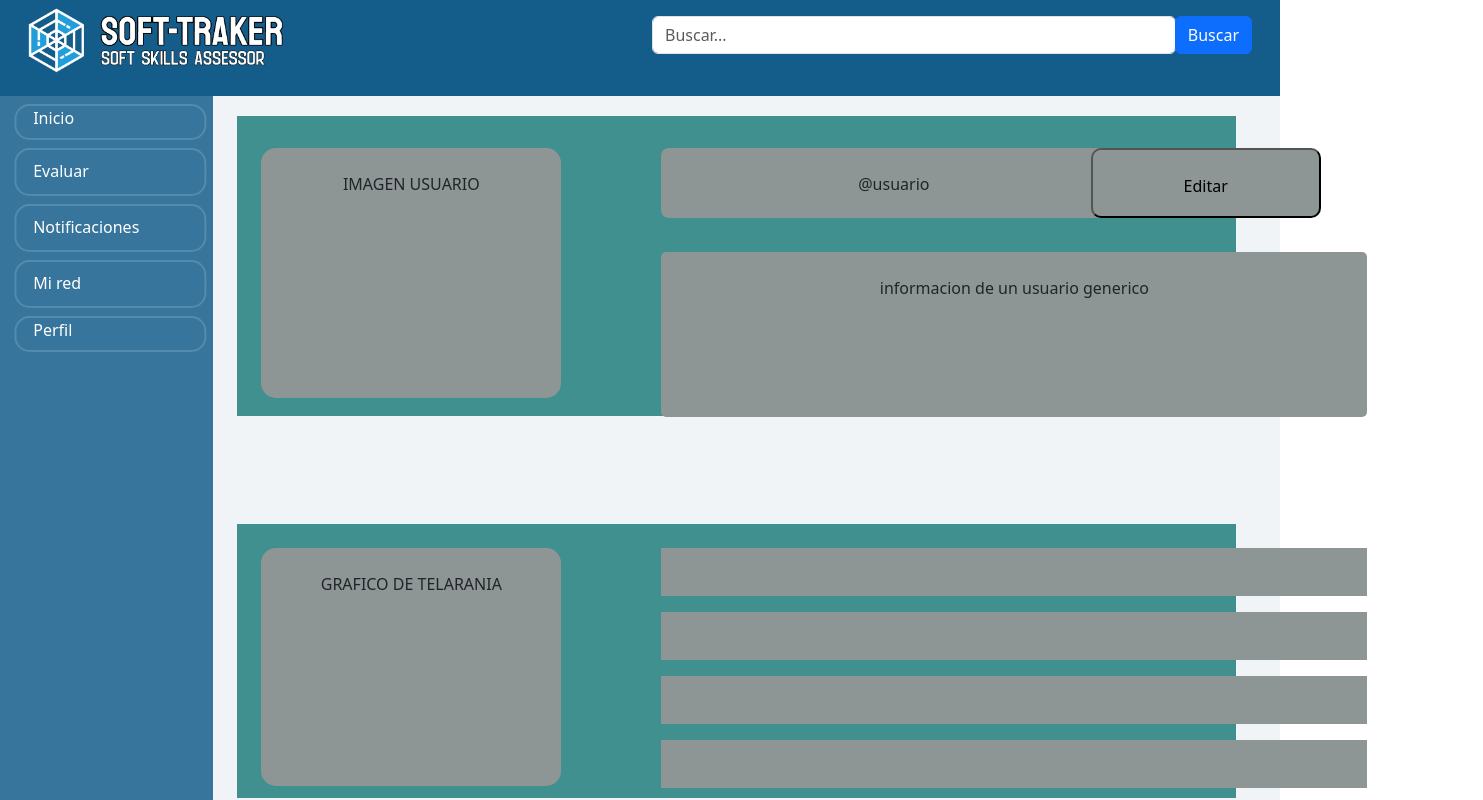
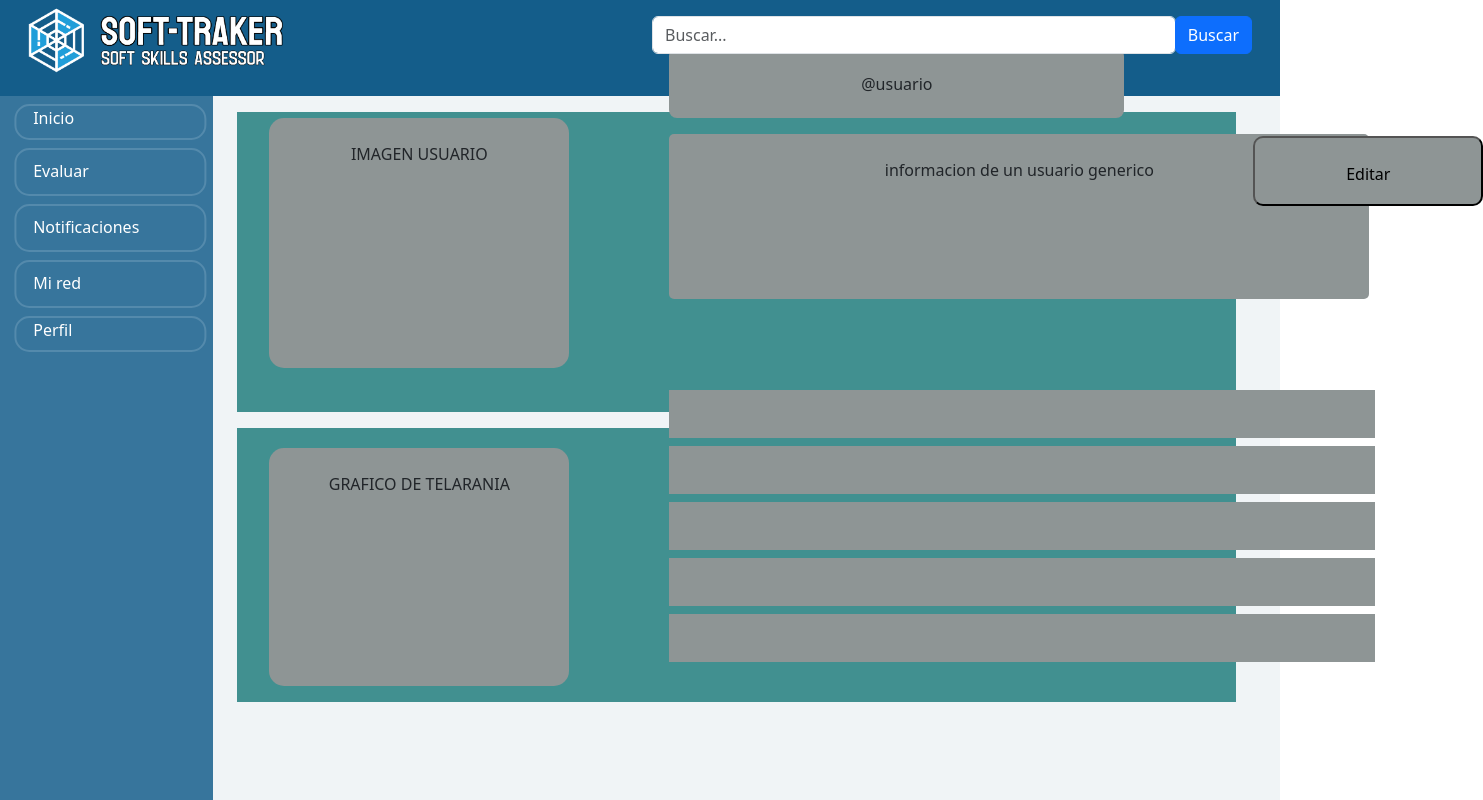
Before and after one commit to SoftTecky/website, a Vue app: page /profile in a window 1280 px wide. Shown: the top 800 px of the page, 1483 px wide, since content can reach past the window. Built offline with nearby package versions, Linux system fonts and the light colour scheme.

Commit message:
bugs del braian

```diff
--- a/src/views/ProfileView.vue
+++ b/src/views/ProfileView.vue
@@ -1,14 +1,15 @@
 <template>
     <div class="container">
         <div class="contentProfil">
-            <div class="Cuadrado-Principal"> </div>
+            <div class="Cuadrado-Principal">
+                <button class="Editar"> Editar </button>
                 <div class="Cuadro-foto"> IMAGEN USUARIO</div>
                 <div class="Cuadro-nombre">@usuario</div>
-            <button class="Editar"> Editar </button>
                 <div class="Cuadro-info"> informacion de un usuario generico</div>
             </div>
+        </div>
         <div class="conetntGraph">
-            <div class="Cuadro-inferior"></div>
+            <div class="Cuadro-inferior">
                 <div class="Cuadro-Grafico"> GRAFICO DE TELARANIA </div>
                 <div class="Primer-Cuadro"></div>
                 <div class="Segundo-Cuadro"></div>
@@ -17,7 +18,7 @@
                 <div class="Quinto-Cuadro"></div>
             </div>
         </div>
-
+    </div>
 </template>
 
 <script>
@@ -28,10 +29,6 @@ export default {
 </script>
 
 <style scoped>
-.box {
-    background-color: aqua;
-}
-
 .container {
     padding: -2vh;
     margin: 0.5vh 0 0 -2vh;
@@ -41,68 +38,67 @@ export default {
     width: 78vw;
     height: 300px;
     background-color: hsl(180, 38%, 41%);
-    position: absolute;
+
     padding: 3vh;
     margin: 2vh 0 0 2vh;
+}
+
+/* * { border: 1px solid red; } */
+
+.Editar {
+    width: 230px;
+    height: 70px;
+    background-color: hsl(180, 3%, 57%);
+    padding: 3vh;
+    /* top vh, right vw, bottom vh, left vw */
+    margin: 0 0 0 124vh;
+    border-radius: 10px;
 }
 
 .Cuadro-foto {
     width: 300px;
     height: 250px;
     background-color: hsl(180, 3%, 57%);
-    position: absolute;
     padding: 3vh;
-    margin: 6vh 0 0 5vh;
+    margin: -11vh 0 0 1vh;
     border-radius: 15px;
 }
 
 .Cuadro-nombre {
-    width: 465px;
+    width: 455px;
     height: 70px;
     background-color: hsl(180, 3%, 57%);
-    position: absolute;
     padding: 3vh;
-    margin: 6vh 0 0 55vh;
+    margin: -40vh 0 0 51vh;
     border-radius: 8px;
 }
 
-.Editar {
-    width: 230px;
-    height: 70px;
-    background-color: hsl(180, 3%, 57%);
-    position: absolute;
-    padding: 3vh;
-    /* top vh, right vw, bottom vh, left vw */
-    margin: 6vh 0 0 45vh;
-    border-radius: 10px;
-}
-
 .Cuadro-info {
-    width: 706px;
+    width: 700px;
     height: 165px;
     background-color: hsl(180, 3%, 57%);
-    position: absolute;
     padding: 3vh;
-    margin: 19vh 0 0 55vh;
+    margin: 2vh 0 0 51vh;
     border-radius: 5px;
 }
 
+/* ------------------------------------------------------------------ */
 .Cuadro-inferior {
     width: 78vw;
     height: 274px;
     background-color: hsl(180, 38%, 41%);
-    position: absolute;
+
     padding: 3vh;
-    margin: 53vh 0 0 2vh;
+    margin: 2vh 0 0 2vh;
 }
 
 .Cuadro-Grafico {
     width: 300px;
     height: 238px;
     background-color: hsl(180, 3%, 57%);
-    position: absolute;
+
     padding: 3vh;
-    margin: 56vh 0 0 5vh;
+    margin: -0.5vh 0 0 1vh;
     border-radius: 15px;
 }
 
@@ -114,27 +110,130 @@ export default {
     width: 706px;
     height: 37px;
     background-color: hsl(180, 3%, 57%);
-    position: absolute;
-    margin-left: 55vh;
+
+    margin-left: 51vh;
 }
+
 .Primer-Cuadro {
     padding: 3vh;
-    margin-top: 56vh;
+    margin-top: -37vh;
 }
+
 .Segundo-Cuadro {
     padding: 3vh;
-    margin-top: 64vh;
+    margin-top: 1vh;
 }
+
 .Tercer-Cuadro {
     padding: 3vh;
-    margin-top: 72vh;
+    margin-top: 1vh;
 }
+
 .Cuarto-Cuadro {
     padding: 3vh;
-    margin-top: 80vh;
+    margin-top: 1vh;
 }
+
 .Quinto-Cuadro {
     padding: 3vh;
-    margin-top: 88vh;
+    margin-top: 1vh;
 }
+
+/* ------------------------------------------------------------------ */
+
+@media screen and (min-width: 1920px) {
+    .container {
+    padding: 2vh;
+    margin: 0;
+}
+
+.Cuadrado-Principal {
+    width: 90vw;
+    max-width: 900px;
+    height: 300px;
+    background-color: hsl(180, 38%, 41%);
+    margin: 0 auto;
+    padding: 3vh;
+    box-sizing: border-box;
+}
+
+.Editar {
+    width: 230px;
+    height: 70px;
+    background-color: hsl(180, 3%, 57%);
+    padding: 3vh;
+    margin: 0 auto;
+    margin-top: 2vh;
+    border-radius: 10px;
+}
+
+.Cuadro-foto {
+    width: 300px;
+    height: 250px;
+    background-color: hsl(180, 3%, 57%);
+    padding: 3vh;
+    margin: 2vh auto;
+    border-radius: 15px;
+}
+
+.Cuadro-nombre {
+    width: 455px;
+    height: 70px;
+    background-color: hsl(180, 3%, 57%);
+    padding: 3vh;
+    margin: 2vh auto;
+    border-radius: 8px;
+}
+
+.Cuadro-info {
+    width: 90vw;
+    max-width: 700px;
+    height: 165px;
+    background-color: hsl(180, 3%, 57%);
+    padding: 3vh;
+    margin: 2vh auto;
+    border-radius: 5px;
+}
+
+.Cuadro-inferior {
+    width: 90vw;
+    max-width: 900px;
+    height: 274px;
+    background-color: hsl(180, 38%, 41%);
+    margin: 2vh auto;
+    padding: 3vh;
+    box-sizing: border-box;
+}
+
+.Cuadro-Grafico {
+    width: 300px;
+    height: 238px;
+    background-color: hsl(180, 3%, 57%);
+    padding: 3vh;
+    margin: -0.5vh auto;
+    border-radius: 15px;
+}
+
+.Primer-Cuadro,
+.Segundo-Cuadro,
+.Tercer-Cuadro,
+.Cuarto-Cuadro,
+.Quinto-Cuadro {
+    width: 90vw;
+    max-width: 706px;
+    height: 37px;
+    background-color: hsl(180, 3%, 57%);
+    margin: 1vh auto;
+}
+
+.Primer-Cuadro,
+.Segundo-Cuadro,
+.Tercer-Cuadro,
+.Cuarto-Cuadro,
+.Quinto-Cuadro {
+    padding: 3vh;
+}
+
+}
+
 </style>
```
Lines whose indentation alone changed are shown as unchanged.
